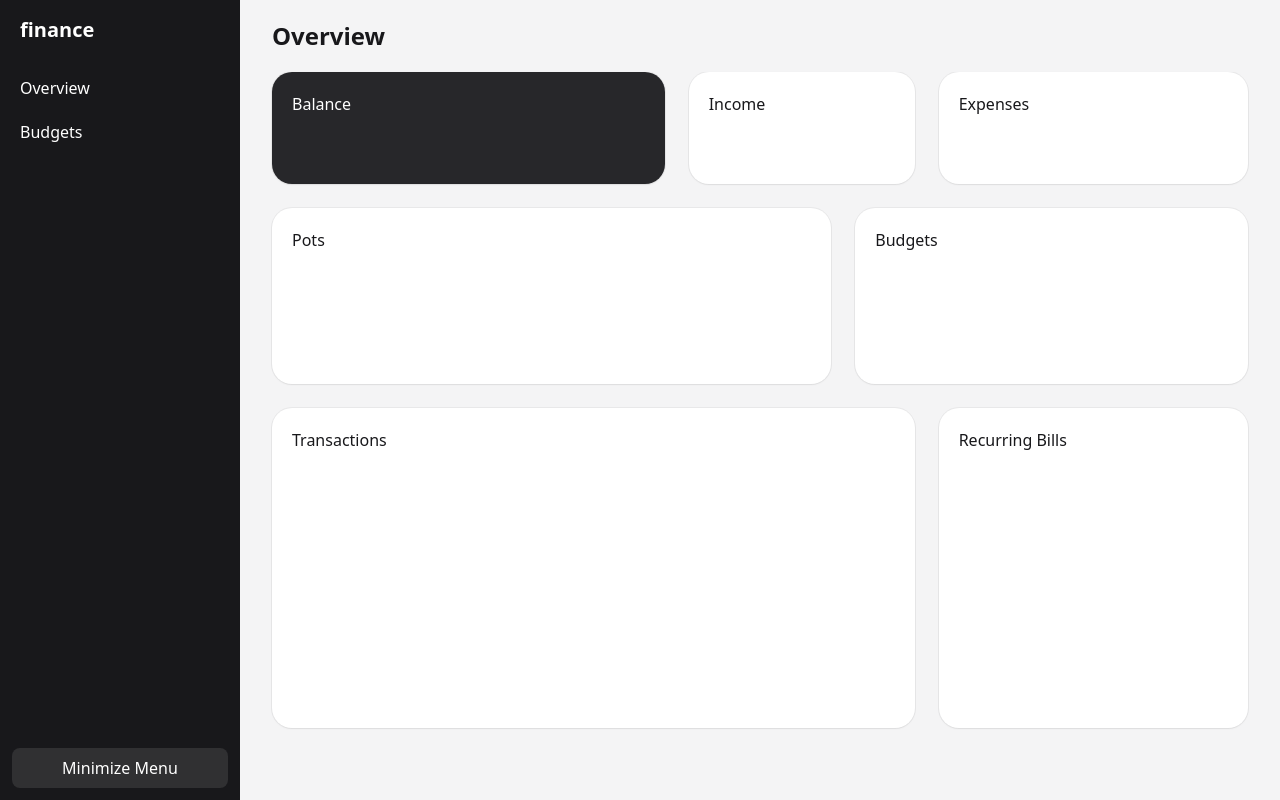
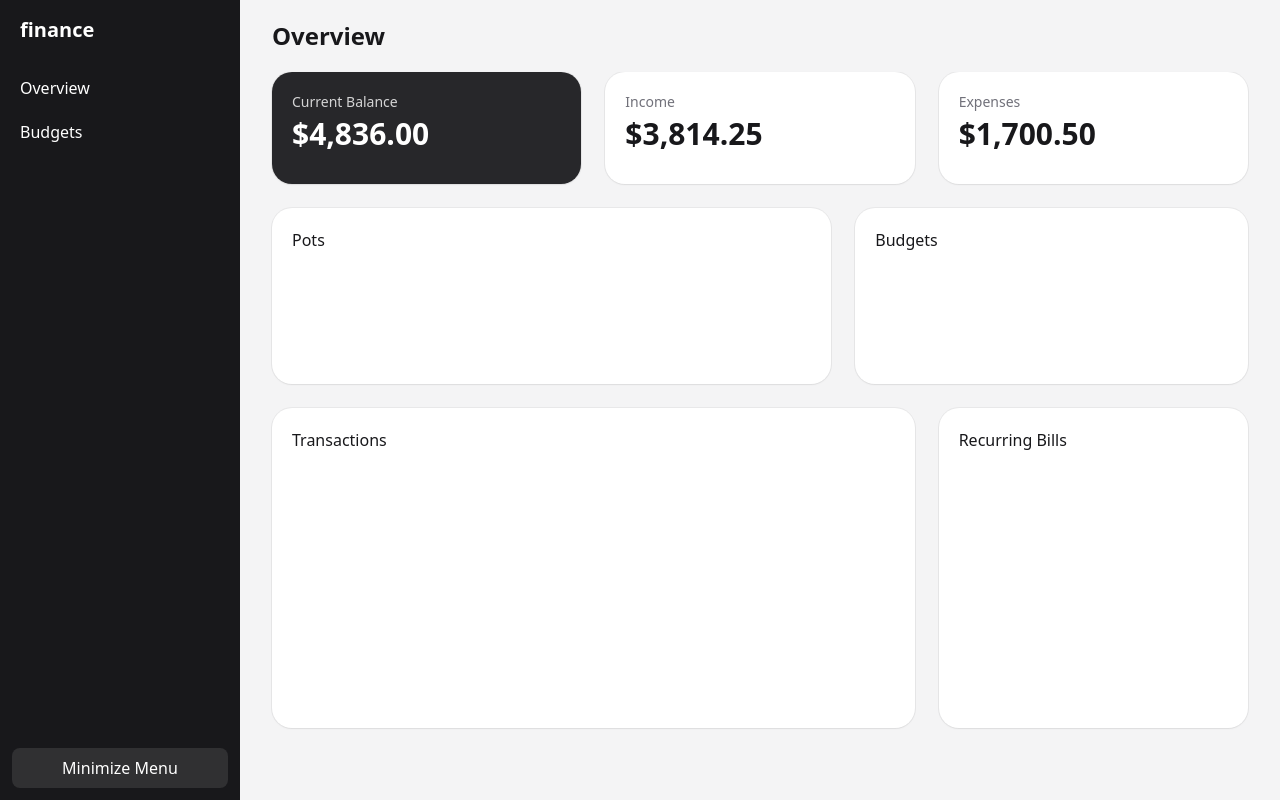
Before and after one commit to RmpNathan/finance-app, a Vue app: page /overview in a window 1280 px wide. Built offline with nearby package versions, Linux system fonts and the light colour scheme.

Commit message:
feat(ui,overview): refactor UI structure, add StatCard, and render overview stats from stores
- move BaseCard/Button/Input/Select into ui/{card,form} subfolders
- add components/overview/StatCard.vue
- update OverviewPage to display balance/income/expenses via Pinia
- fix imports after move

```diff
--- /dev/null
+++ b/src/components/overview/StatCard.vue
@@ -0,0 +1,11 @@
+<template>
+  <BaseCard :tone="tone" class="h-28">
+    <div class="text-sm" :class="tone === 'dark' ? 'opacity-80' : 'text-zinc-500'">{{ label }}</div>
+    <div class="mt-1 text-3xl font-semibold">{{ value }}</div>
+  </BaseCard>
+</template>
+
+<script setup lang="ts">
+import BaseCard from "@/components/ui/card/BaseCard.vue"
+defineProps<{ label: string; value: string; tone?: 'surface' | 'dark' }>()
+</script>
--- a/src/pages/OverviewPage.vue
+++ b/src/pages/OverviewPage.vue
@@ -1,11 +1,10 @@
 <template>
   <div class="relative">
     <div class="relative grid grid-cols-12 gap-6">
-      <BaseCard tone="dark" class="col-span-12 lg:col-span-5 h-28">
-        Balance
-      </BaseCard>
-      <BaseCard class="col-span-12 sm:col-span-6 lg:col-span-3 h-28">Income</BaseCard>
-      <BaseCard class="col-span-12 sm:col-span-6 lg:col-span-4 h-28">Expenses</BaseCard>
+      <StatCard tone="dark" class="col-span-12 lg:col-span-4" :label="'Current Balance'"
+                :value="money(currentBalance)"/>
+      <StatCard class="col-span-12 lg:col-span-4" :label="'Income'" :value="money(totalIncome)"/>
+      <StatCard class="col-span-12 lg:col-span-4" :label="'Expenses'" :value="money(totalExpense)"/>
 
       <BaseCard class="col-span-12 lg:col-span-7 h-44">Pots</BaseCard>
       <BaseCard class="col-span-12 lg:col-span-5 h-44">Budgets</BaseCard>
@@ -17,6 +16,18 @@
 </template>
 
 <script setup>
-import AppHeader from '../components/AppHeader.vue'
-import BaseCard from '../components/ui/BaseCard.vue'
+import BaseCard from '../components/ui/card/BaseCard.vue'
+import StatCard from "@/components/overview/StatCard.vue";
+import {useTransactionsStore} from "@/stores/transactions.js";
+import {useBalanceStore} from "@/stores/balance.js";
+import {computed} from "vue";
+
+const balanceStore = useBalanceStore()
+const txStore = useTransactionsStore()
+
+const currentBalance = computed(() => balanceStore.current ?? 0)
+const totalIncome = computed(() => balanceStore.income ?? 0)
+const totalExpense = computed(() => balanceStore.expenses ?? 0)
+
+const money = (n) => new Intl.NumberFormat("en-US", {style: "currency", currency: "USD"}).format(n)
 </script>
--- a/src/router/index.ts
+++ b/src/router/index.ts
@@ -1,5 +1,5 @@
 import {createRouter, createWebHistory, RouteRecordRaw} from "vue-router";
-import Button from "@/components/ui/Button.vue";
+import Button from "@/components/ui/form/Button.vue";
 
 const routes: RouteRecordRaw[] = [
     {path: "/", redirect: "/overview", meta: {title: "Overview"}},
```
Also changed, not shown: src/components/ui/card/BaseCard.vue (renamed from src/components/ui/BaseCard.vue), src/components/ui/form/Button.vue (renamed from src/components/ui/Button.vue), src/components/ui/form/Input.vue (renamed from src/components/ui/Input.vue), src/components/ui/form/Select.vue (renamed from src/components/ui/Select.vue).
